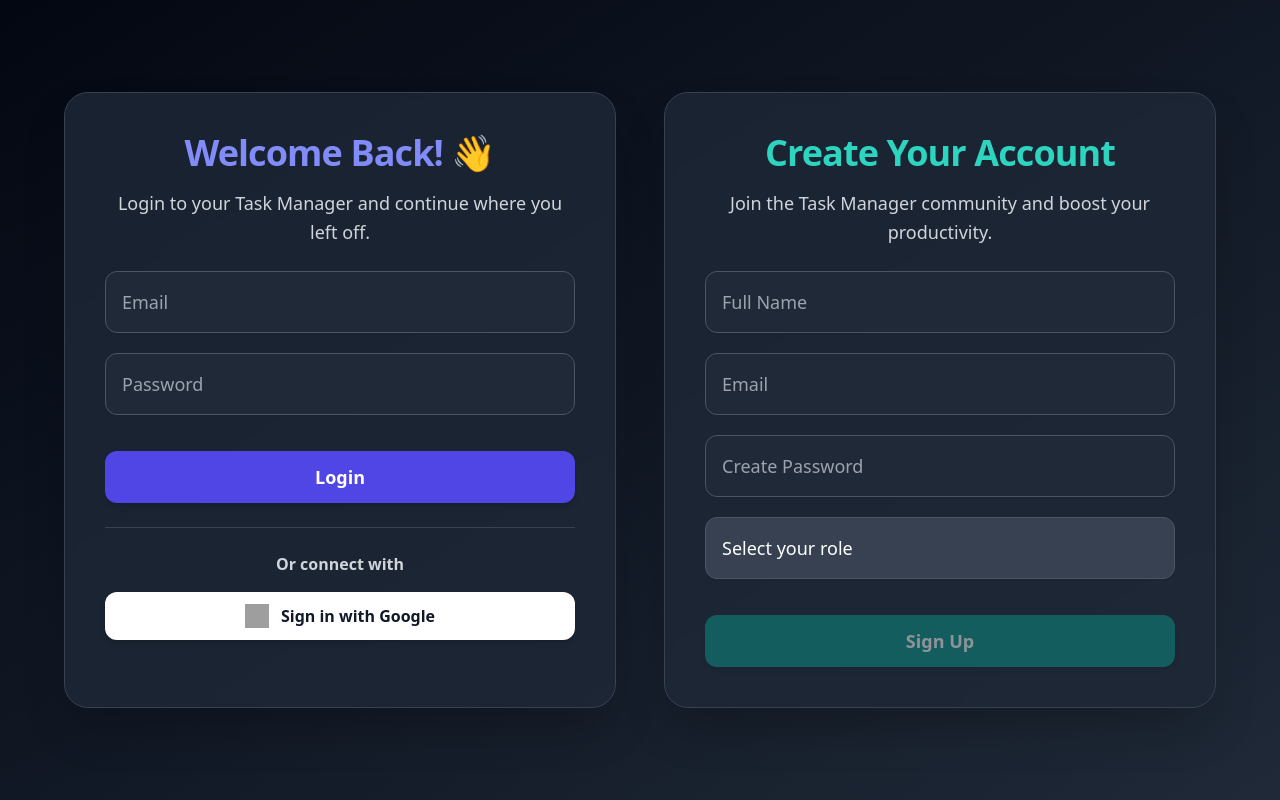
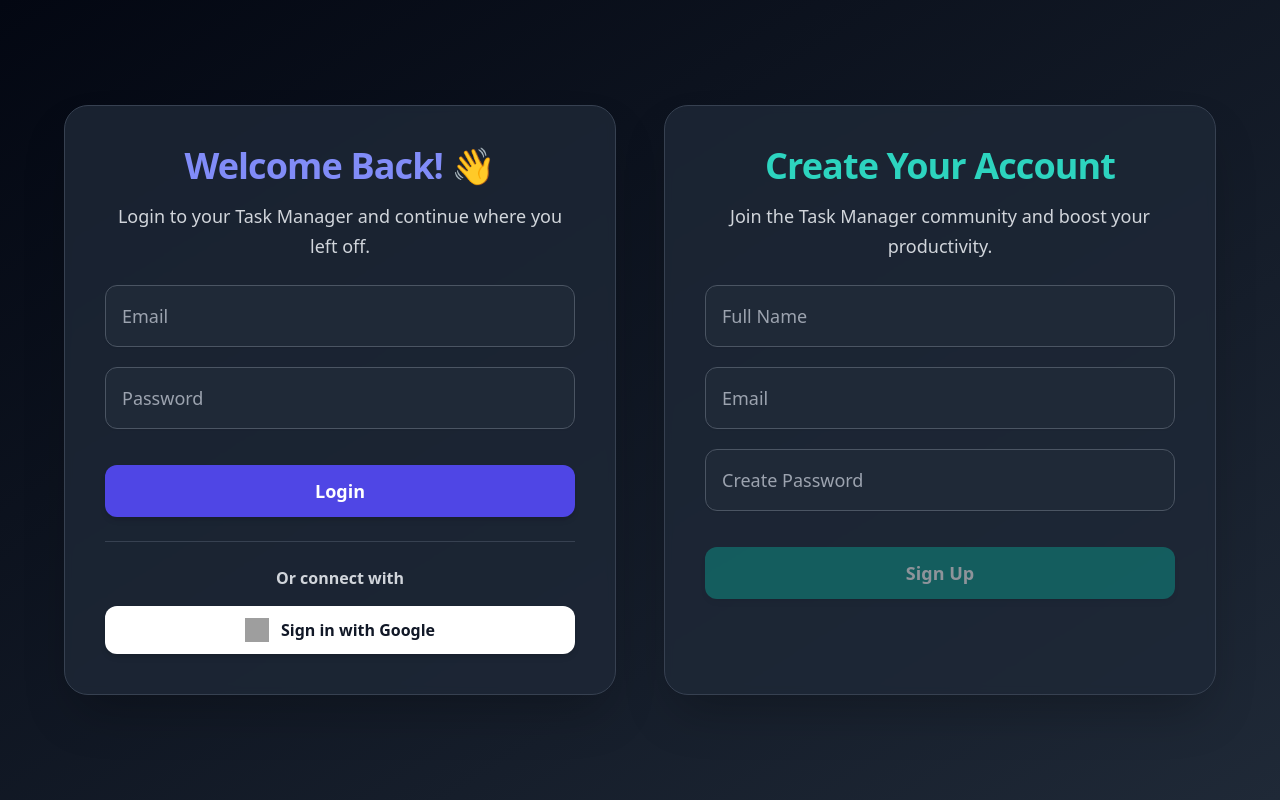
Before and after one commit to Mudit-vijay/TASK.MANAGER, a React (Vite) app in the folder FRONTEND/: page / in a window 1280 px wide. Built offline with nearby package versions, Linux system fonts and the light colour scheme; grey boxes are pictures that could not be loaded.

Commit message:
completed login and authentication and google oauth

```diff
--- a/FRONTEND/src/components/authentication/Login.jsx
+++ b/FRONTEND/src/components/authentication/Login.jsx
@@ -46,8 +46,8 @@ const LoginSignup = () => {
 
   // ----- SIGNUP -----
   const handleSignup = async (values) => {
-    const { name, email, password, role } = values;
-    if (!name || !email || !password || !role) {
+    const { name, email, password } = values;
+    if (!name || !email || !password) {
       alert("Please fill in all signup fields");
       return;
     }
@@ -71,33 +71,6 @@ const LoginSignup = () => {
       setIsLoading(false);
     }
   };
-
-  // useEffect(() => {
-  //   async function fetchToken() {
-  //     try {
-  //       console.log("comes in fetch token");
-
-  //       const res = await axios.get("http://localhost:2144/api/stateless-oauth/token", { withCredentials: true });
-  //       console.log(res.data.access_token);
-  //     } catch (err) {
-  //       console.error(err.response?.data || err);
-  //     }
-  //   }
-  //   fetchToken()
-  // }, [state])
-  // async function fetchToken() {
-  //   try {
-  //     console.log("comes in fetch token");
-
-  //     const res = await axios.get(
-  //       "http://localhost:2144/api/stateless-oauth/token",
-  //       { withCredentials: true }
-  //     );
-  //     console.log(res.data.access_token);
-  //   } catch (err) {
-  //     console.error(err.response?.data || err);
-  //   }
-  // }
   const handleGoogleLogin = async () => {
     window.location.href =
       "https://oauth-service-fyrc.onrender.com/api/stateless-oauth/google";
@@ -188,7 +161,7 @@ const LoginSignup = () => {
           </p>
 
           <Formik
-            initialValues={{ name: "", email: "", password: "", role: "" }}
+            initialValues={{ name: "", email: "", password: "" }}
             onSubmit={handleSignup}
           >
             {({ values }) => (
@@ -214,24 +187,6 @@ const LoginSignup = () => {
                   className={inputClasses}
                   disabled={isLoading}
                 />
-
-                <Field
-                  as="select"
-                  name="role"
-                  className={
-                    inputClasses +
-                    " !bg-gray-700 text-white cursor-pointer appearance-none pr-8"
-                  }
-                  disabled={isLoading}
-                >
-                  <option value="" disabled>
-                    Select your role
-                  </option>
-                  <option value="CREATOR">CREATOR</option>
-                  <option value="ADMIN">ADMIN</option>
-                  <option value="VIEWER">VIEWER</option>
-                </Field>
-
                 <button
                   type="submit"
                   className={buttonClasses + " bg-teal-600 hover:bg-teal-700"}
@@ -239,8 +194,7 @@ const LoginSignup = () => {
                     isLoading ||
                     !values.name.trim() ||
                     !values.email.trim() ||
-                    !values.password.trim() ||
-                    !values.role
+                    !values.password.trim()
                   }
                 >
                   {isLoading ? "Creating Account..." : "Sign Up"}
```
Also changed, not shown: 1 other file (tests, documents, lock files or other folders).
